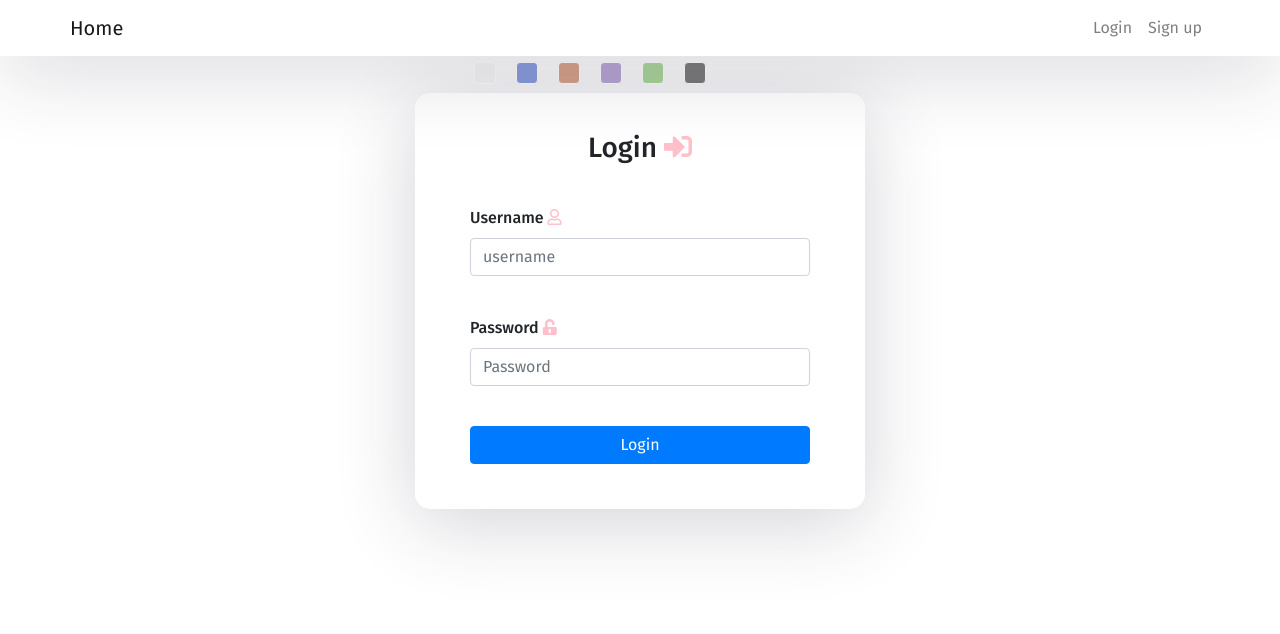
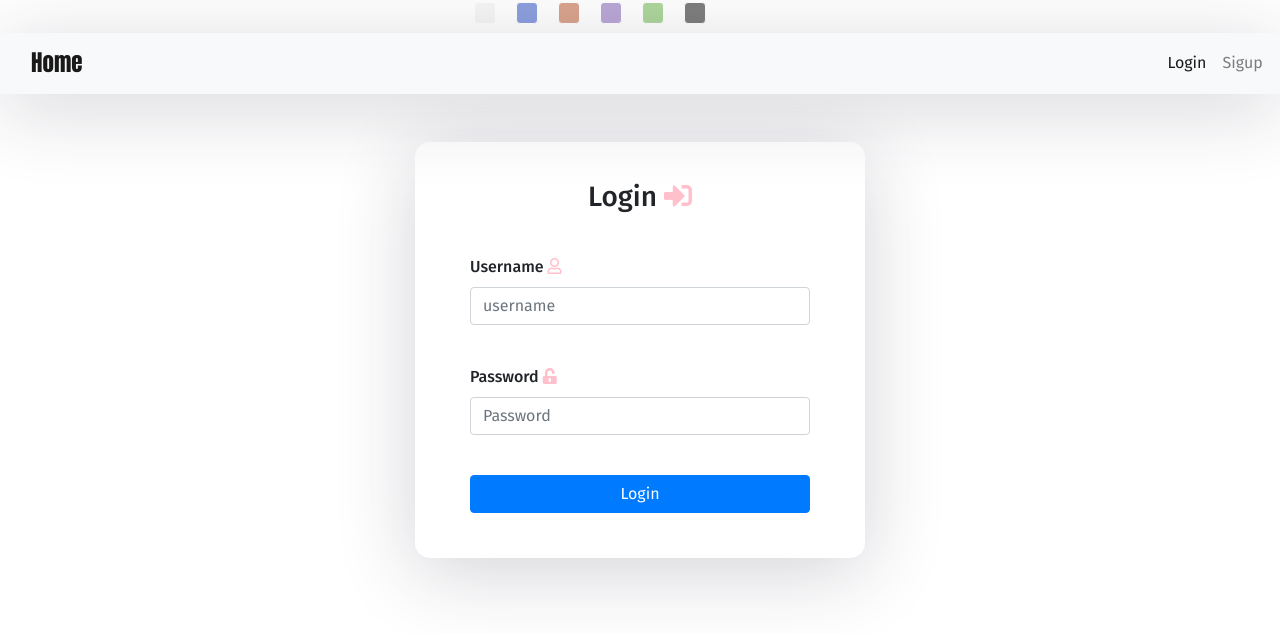
Before and after one commit to ninhcongluc/QuizExamCourse, a Vue app: page / in a window 1280 px wide. Shown: the top 634 px of the page. Built offline with nearby package versions, Linux system fonts and the light colour scheme.

Commit message:
fixed update question

```diff
--- a/src/App.vue
+++ b/src/App.vue
@@ -1,7 +1,5 @@
 <template>
   <div id="app" v-bind:class="currentTheme">
-    <Nav />
-    {{currentTheme}}
      <div class="theme-options" >
             <div v-bind:class="{'active':currentTheme==='theme-white'}"
              @click="switchTheme('theme-white')"  class="theme theme-white"></div>
@@ -17,17 +15,14 @@
              @click="switchTheme('theme-black')" class="theme theme-black"></div>
      </div>
      <router-view />
-
   </div>
 </template>
-
 <script>
-import Nav from './components/Nav.vue'
 
 export default {
   name: "App",
   components : {
-    Nav
+
   },
   data() {
     return {
@@ -50,7 +45,7 @@ export default {
 
 }
 .theme-options {
-  margin-top: 60px;
+
   text-align: center;
 
   padding-right: 100px;
--- a/src/components/Course.vue
+++ b/src/components/Course.vue
@@ -1,5 +1,10 @@
 <template>
   <div>
+    <ul class="nav justify-content-center">
+      <li class="nav-item">
+        <a class="nav-link active" href="/home"><i class="fas fa-hand-point-left"></i> Back Home</a>
+      </li>
+    </ul>
     <table id="courses">
       <tr>
         <th>#</th>
@@ -9,13 +14,15 @@
         <th>Valid</th>
         <th>Exam</th>
       </tr>
-      <tr v-for="(course,index) in courses" :key="course.id">
-        <td>{{  index+1 }}</td>
+      <tr v-for="(course, index) in courses" :key="course.id">
+        <td>{{ index + 1 }}</td>
         <td>{{ course.name }}</td>
         <td>{{ course.descript }}</td>
         <td>{{ course.total_time }} phút</td>
         <td>{{ course.valid }}</td>
-        <td id="exam"><button @click="handleStart(course.id)">Start</button></td>
+        <td id="exam">
+          <button @click="handleStart(course.id)">Start</button>
+        </td>
       </tr>
     </table>
   </div>
@@ -38,8 +45,8 @@ export default {
   },
   methods: {
     handleStart(id) {
-      this.$router.push(`/course/quiz/${id}`)
-    }
+      this.$router.push(`/course/quiz/${id}`);
+    },
   },
   mounted() {
     axios
@@ -95,4 +102,9 @@ button:hover {
 #exam {
   text-align: center;
 }
+
+.nav-link {
+    color: #04aa6d;
+
+}
 </style>
--- a/src/components/Home.vue
+++ b/src/components/Home.vue
@@ -134,7 +134,7 @@ label #cancel {
 }
 label #bar {
   left: 35px;
-  top: 155px;
+  top: 115px;
   font-size: 35px;
   color: white;
   padding: 6px 12px;
@@ -144,7 +144,7 @@ label #bar {
 label #cancel {
   z-index: 1111;
   left: -195px;
-  top: 180px;
+  top: 110px;
   font-size: 30px;
   color: #0a5275;
   padding: 4px 9px;
--- a/src/components/Login.vue
+++ b/src/components/Login.vue
@@ -1,4 +1,24 @@
 <template>
+<nav id="navbar_1" class="navbar navbar-expand-lg navbar-light bg-light">
+  <a id="title" class="navbar-brand" href="/home">Home</a>
+  <button class="navbar-toggler" type="button" data-toggle="collapse" data-target="#navbarSupportedContent" aria-controls="navbarSupportedContent" aria-expanded="false" aria-label="Toggle navigation">
+    <span class="navbar-toggler-icon"></span>
+  </button>
+
+  <div class="collapse navbar-collapse" id="navbarSupportedContent">
+    <ul class="navbar-nav mr-auto">
+      <li class="nav-item active">
+        <a class="nav-link" href="/">Login<span class="sr-only">(current)</span></a>
+      </li>
+      <li class="nav-item">
+        <a class="nav-link" href="/register">Sigup</a>
+      </li>
+    </ul>
+
+  </div>
+</nav>
+<br><br>
+
   <div class="auth-wrapper">
     <div class="auth-inner">
       <form @submit.prevent="handleSubmit" action="">
@@ -113,4 +133,17 @@ export default {
 #userFont, #passFont , #loginFont {
     color : pink;
 }
+
+
+#navbarSupportedContent {
+  margin-left: 85% ;
+  margin-right: 0px;
+}
+
+#title {
+  font-family: Impact, Haettenschweiler, 'Arial Narrow Bold', sans-serif;
+  font-size: 23px;
+  margin-left:15px ;
+}
+
 </style>
--- a/src/components/ManageCourse.vue
+++ b/src/components/ManageCourse.vue
@@ -35,6 +35,13 @@
         </tr>
       </tbody>
     </table>
+    <ul class="nav nav-pills">
+      <li class="nav-item">
+        <a class="nav-link" href="/admin"
+          ><i class="fas fa-caret-square-left"></i> Admin Page</a
+        >
+      </li>
+    </ul>
   </div>
 </template>
 
@@ -67,9 +74,8 @@ export default {
         await axios.delete(`/questions/delete/${id}`);
         await axios.delete(`/answers/delete/${id}`);
         this.$router.go("/admin/courses");
-      }
-      else {
-         this.$router.go("/admin/courses");
+      } else {
+        this.$router.go("/admin/courses");
       }
     },
     manageQuestion(id) {
--- a/src/components/ManageUser.vue
+++ b/src/components/ManageUser.vue
@@ -4,6 +4,7 @@
       <h1>Manage Users</h1>
       <span><small class="smallText">To mange users by admin</small></span>
     </div>
+
     <a href="/admin/add_user"><i class="fas fa-users">Create User</i></a>
     <table class="table">
       <thead class="thead-dark">
@@ -38,6 +39,11 @@
         </tr>
       </tbody>
     </table>
+    <ul class="nav nav-pills">
+      <li class="nav-item">
+        <a class="nav-link" href="/admin"><i class="fas fa-caret-square-left"></i> Admin Page</a>
+      </li>
+    </ul>
   </div>
 </template>
 
@@ -72,9 +78,8 @@ export default {
       if (isDelete) {
         await axios.delete(`/users/delete/${id}`);
         this.$router.go("/admin/users");
-      }
-      else {
-           this.$router.go("/admin/users");
+      } else {
+        this.$router.go("/admin/users");
       }
     },
   },
--- a/src/components/Nav.vue
+++ /dev/null
@@ -1,30 +0,0 @@
-<template>
-  <nav class="navbar navbar-expand navbar-light fixed-top">
-    <div class="container">
-      <a href="/home" class="navbar-brand">Home</a>
-      <div class="collapse navbar-collapse">
-        <ul class="navbar-nav ml-auto">
-
-          <li class="nav-item">
-            <a href="/" class="nav-link">Login</a>
-          </li>
-          <li class="nav-item">
-            <a href="/register" class="nav-link">Sign up</a>
-          </li>
-        </ul>
-      </div>
-    </div>
-  </nav>
-</template>
-
-<script>
-export default {
-  name: "Nav",
-  data() {
-    return {}
-  }
-};
-</script>
-<style scoped>
-
-</style>
--- a/src/components/QuizDetail.vue
+++ b/src/components/QuizDetail.vue
@@ -1,4 +1,9 @@
 <template>
+    <ul class="nav justify-content-center">
+      <li class="nav-item">
+        <a class="nav-link active" href="/home"><i class="fas fa-hand-point-left"></i> Back Home</a>
+      </li>
+    </ul>
   <div class="container">
     <h3>Your Test Exam History <i class="fas fa-history"></i></h3>
     <template v-for="rs in results" :key="rs.id">
@@ -95,4 +100,9 @@ h3 {
   background-color: beige;
   color: tomato;
 }
+
+.nav-link {
+  color: rgb(177, 102, 88);
+  font-family: 'Franklin Gothic Medium', 'Arial Narrow', Arial, sans-serif;
+}
 </style>
--- a/src/components/QuizExam.vue
+++ b/src/components/QuizExam.vue
@@ -18,6 +18,10 @@
         </div>
       </template>
     </template>
+    <div v-if="indexPage == numOfQuestion + 1">
+      <h3>The results have been recorded, please press submit to see the results</h3>
+
+    </div>
     <button id="submitBtn" @click="handleSubmitExam">Submit</button>
     <br />
     <div class="tab" v-for="num in numOfQuestion" :key="num">
--- a/src/components/Register.vue
+++ b/src/components/Register.vue
@@ -1,4 +1,24 @@
 <template>
+<nav id="navbar_1" class="navbar navbar-expand-lg navbar-light bg-light">
+  <a id="title" class="navbar-brand" href="/home">Home</a>
+  <button class="navbar-toggler" type="button" data-toggle="collapse" data-target="#navbarSupportedContent" aria-controls="navbarSupportedContent" aria-expanded="false" aria-label="Toggle navigation">
+    <span class="navbar-toggler-icon"></span>
+  </button>
+
+      <div class="collapse navbar-collapse" id="navbarSupportedContent">
+    <ul class="navbar-nav mr-auto">
+      <li class="nav-item active">
+        <a class="nav-link" href="/">Login<span class="sr-only">(current)</span></a>
+      </li>
+      <li class="nav-item">
+        <a class="nav-link" href="/register">Sigup</a>
+      </li>
+    </ul>
+
+
+  </div>
+
+</nav>
   <div class="auth-wrapper">
     <div class="auth-inner">
       <form @submit.prevent="handleSubmit" action="">
@@ -107,4 +127,15 @@ export default {
   line-height: 1;
   padding-bottom: 20px;
 }
+
+#navbarSupportedContent {
+  margin-left: 85% ;
+  margin-right: 0px;
+}
+
+#title {
+  font-family: Impact, Haettenschweiler, 'Arial Narrow Bold', sans-serif;
+  font-size: 23px;
+  margin-left:15px ;
+}
 </style>
--- a/src/components/UpdateQuestion.vue
+++ b/src/components/UpdateQuestion.vue
@@ -1,28 +1,44 @@
 <template>
   <div class="auth-wrapper">
-    <div  class="auth-inner">
+    <div class="auth-inner">
       <form @submit.prevent="handleUpdate" action="">
         <h3>Update Question Page</h3>
-        <input type="hidden" id="id" name="id" v-model="id">
+        <input type="hidden" id="id" name="id" v-model="id" />
 
         <span><small>Question updated by admintor</small></span>
         <div class="form-group">
           <label for="">Type</label>
-          <input type="text" name="type" v-model="question.type" class="form-control" />
+          <select class="custom-select" id="inputGroupSelect01" v-model="question.type">
+            <option value="multiple choices" :selected= "question.type == 'multiple choices' ">multiple choices</option>
+            <option value="TF" :selected= "question.type == 'TF'">TF</option>
+          </select>
         </div>
         <div class="form-group">
           <label for="">Content</label>
-          <input type="text" name="content" v-model="question.content"   class="form-control" />
+          <input
+            type="text"
+            name="content"
+            v-model="question.content"
+            class="form-control"
+          />
         </div>
 
         <div class="form-group">
           <label for="">Correct Answer</label>
-          <input type="text" name="correct_answer" v-model="question.correct_answer"  class="form-control" />
+          <select class="custom-select" id="inputGroupSelect01" v-model="question.correct_answer">
+            <option  v-for="ans in answers" :key="ans.id" :value="ans.content" :selected= "question.correct_answer == ans.content">{{ans.content}}</option>
+          </select>
         </div>
 
         <div class="form-group">
           <label for="">Course ID</label>
-          <input  type="text" name="course_id" v-model="question.course_id" class="form-control"  disabled="disabled" />
+          <input
+            type="text"
+            name="course_id"
+            v-model="question.course_id"
+            class="form-control"
+            disabled="disabled"
+          />
         </div>
         <button class="btn btn-primary btn-block">Update</button>
       </form>
@@ -43,30 +59,28 @@ export default {
   data() {
     return {
       question: {
-          id: this.$route.params.id ,
-          type: "",
-          content: "",
-          correct_answer : "",
-          course_id : 0,
+        id: this.$route.params.id,
+        type: "",
+        content: "",
+        correct_answer: "",
+        course_id: 0,
       },
-
-
+      answers: null,
     };
   },
   async mounted() {
     const response = await axios.get(`/question/${this.question.id}`);
-    this.question = response.data
-    console.log(response.data)
-
+    this.question = response.data;
+    const listAnswer = await axios.get(`/admin/answers/${this.question.id}`);
+    this.answers = listAnswer.data;
+    console.log(this.answers);
   },
   methods: {
-      async handleUpdate() {
-        const res = await axios.put('/question/update',   this.question)
-        console.log(res)
-        this.$router.go(-1)
-
-      }
-
+    async handleUpdate() {
+      const res = await axios.put("/question/update", this.question);
+      console.log(res);
+      this.$router.go(-1);
+    },
   },
 };
 </script>
```
Also changed, not shown: 1 other file (tests, documents, lock files or other folders).
